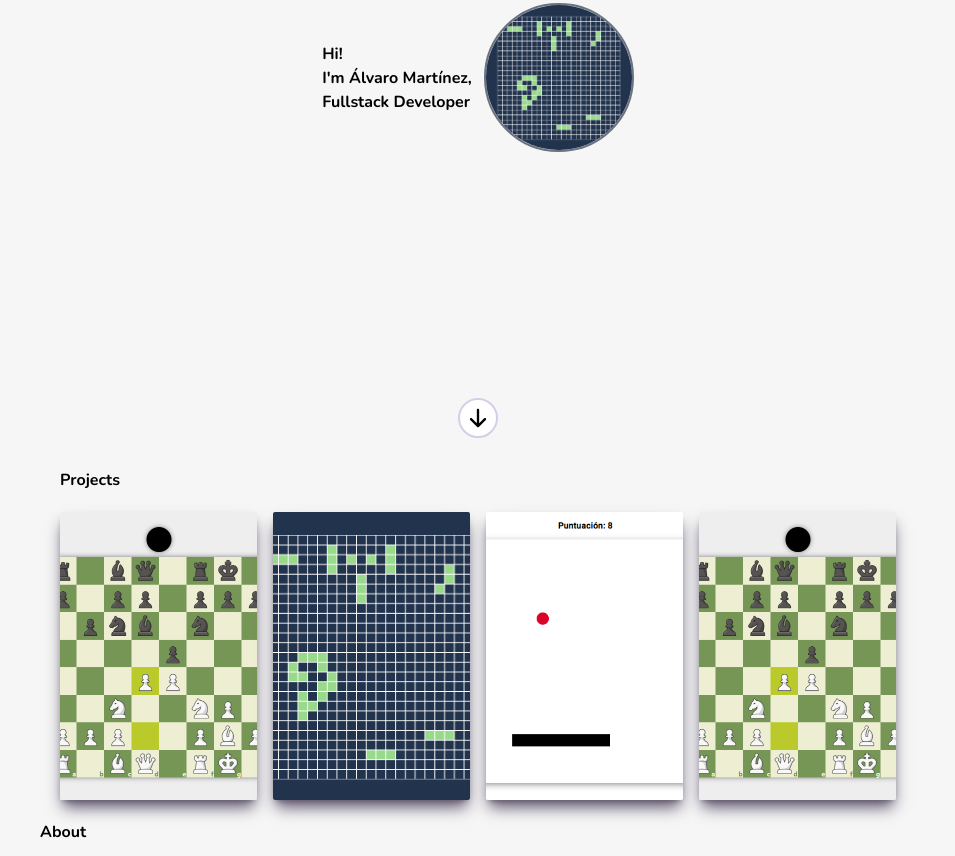
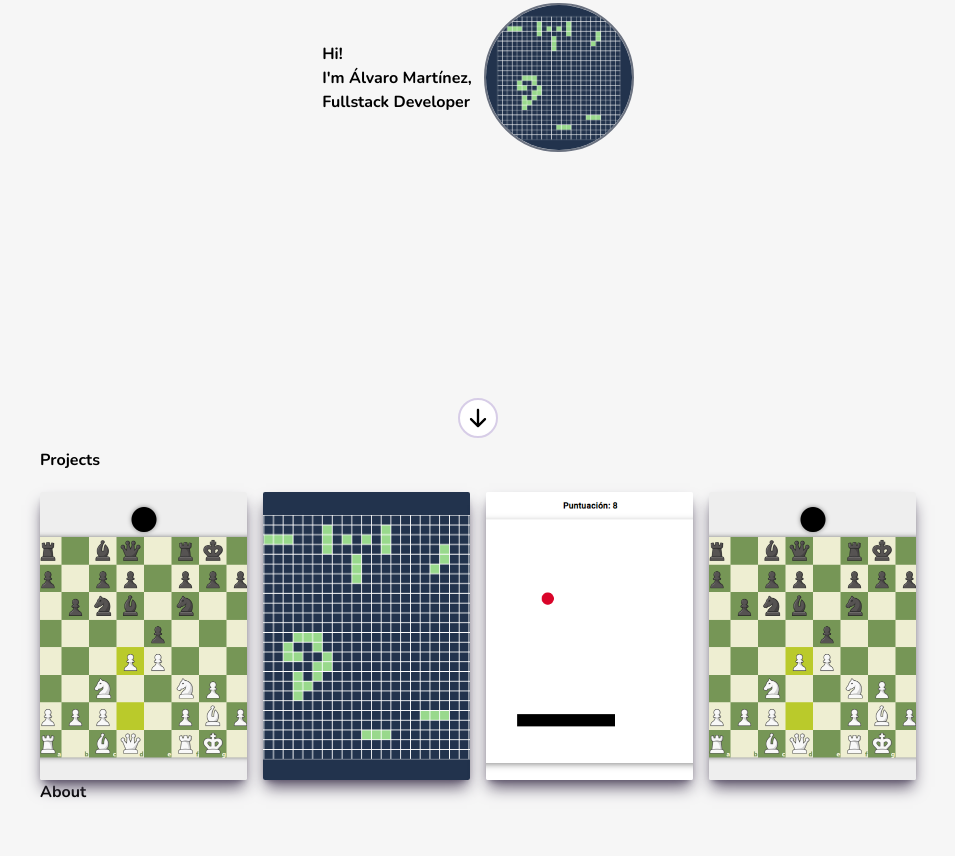
Before and after one commit to aIv4ro/portfolio, an Astro site: page / in a window 1280 px wide. Shown: the part 349-1205 px from the top of the page, without its empty margins (162-1117 px from the left). After the commit the page ends 1165 px from the top, so only its background shows below. Built offline with nearby package versions, Linux system fonts and the light colour scheme; Astro itself is replaced by a stand-in of ours.

Commit message:
Remove projects padding

```diff
--- a/src/components/Projects.astro
+++ b/src/components/Projects.astro
@@ -14,7 +14,7 @@ const projects: ProjectI[] = [
 const {} = Astro.props;
 ---
 
-<section id="projects" class="flex flex-col gap-5 p-5">
+<section id="projects" class="flex flex-col gap-5">
 	<h3>Projects</h3>
 	<ul class="grid grid-cols-1 gap-4 sm:grid-cols-2 lg:grid-cols-4 list-none">
 		{
```
